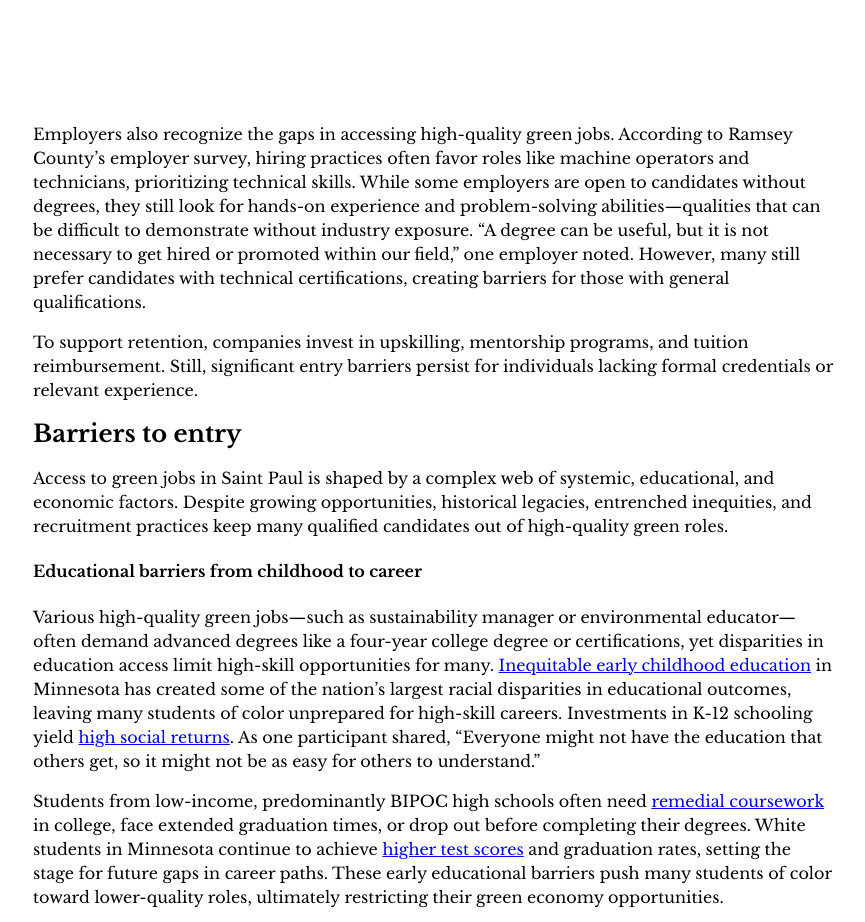
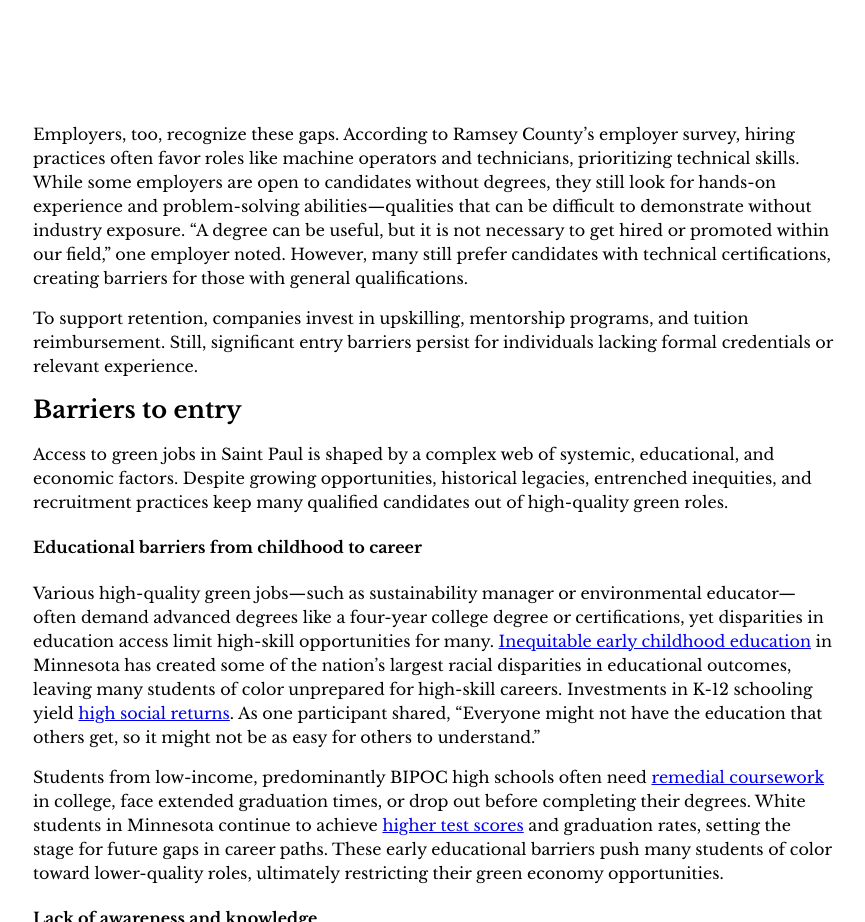
Before and after one commit to Elhamyali/saint-paul-data-story, a plain HTML site: page index.html in a window 1280 px wide. Shown: the part 3880-4802 px from the top of the page, without its empty margins (207-1072 px from the left). Drawn offline with nearby package versions, Linux system fonts and the light colour scheme; a script that the page names is missing.

Commit message:
Minor edits

```diff
--- a/index.html
+++ b/index.html
@@ -130,7 +130,7 @@
 
 						<!-- End of Scrollytelling section -->
 
-			<p>Employers also recognize the gaps in accessing high-quality green jobs. According to Ramsey County’s employer survey, hiring practices often favor roles like machine operators and technicians, prioritizing technical skills. While some employers are open to candidates without degrees, they still look for hands-on experience and problem-solving abilities—qualities that can be difficult to demonstrate without industry exposure. “A degree can be useful, but it is not necessary to get hired or promoted within our field,” one employer noted. However, many still prefer candidates with technical certifications, creating barriers for those with general qualifications.</p>
+			<p>Employers, too, recognize these gaps. According to Ramsey County’s employer survey, hiring practices often favor roles like machine operators and technicians, prioritizing technical skills. While some employers are open to candidates without degrees, they still look for hands-on experience and problem-solving abilities—qualities that can be difficult to demonstrate without industry exposure. “A degree can be useful, but it is not necessary to get hired or promoted within our field,” one employer noted. However, many still prefer candidates with technical certifications, creating barriers for those with general qualifications.</p>
 			<p>To support retention, companies invest in upskilling, mentorship programs, and tuition reimbursement. Still, significant entry barriers persist for individuals lacking formal credentials or relevant experience.</p>
 
 			<!-- Barriers to Entry Section -->
```
